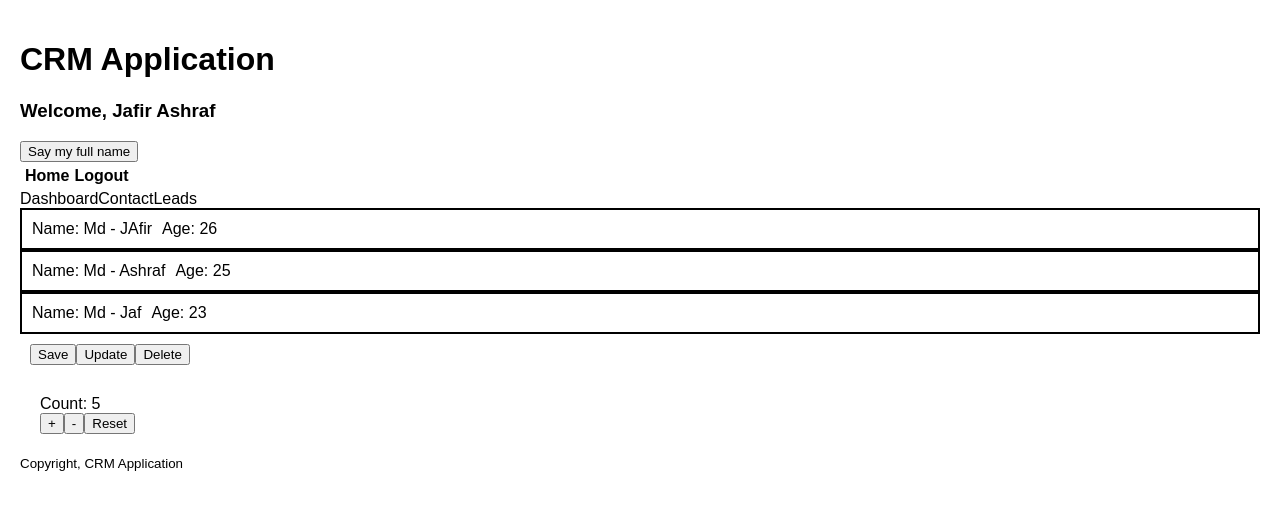
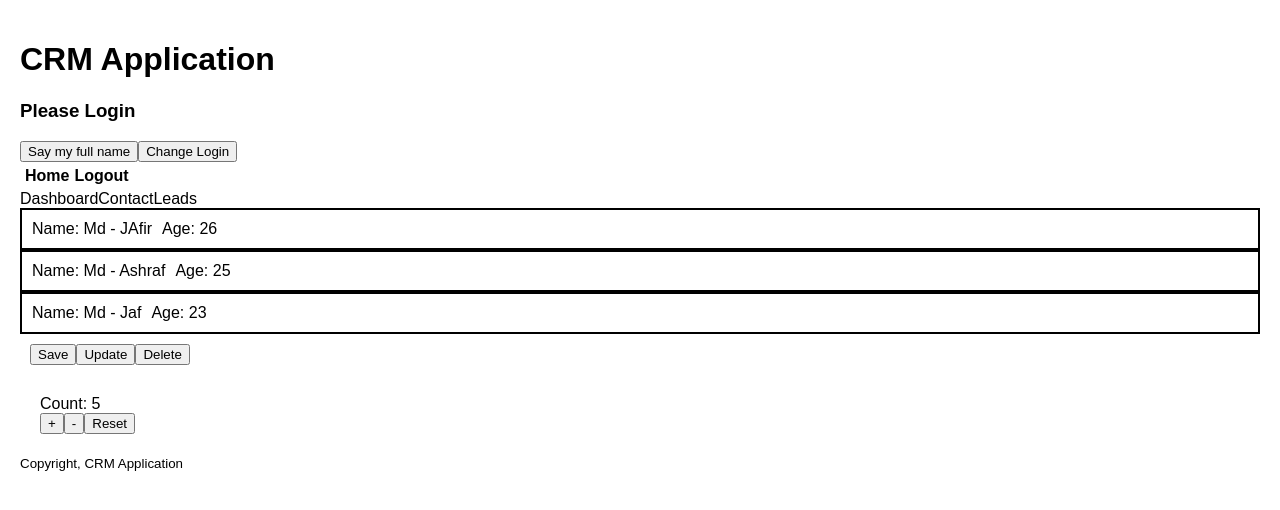
Before and after one commit to MdJafirAshraf/React-CRM-App, a React (Vite) app in the folder crm app/: page / in a window 1280 px wide. Shown: the top 510 px of the page. Built offline with nearby package versions, Linux system fonts and the light colour scheme.

Commit message:
learn conditional rendering

```diff
--- a/crm app/src/components/Header.jsx
+++ b/crm app/src/components/Header.jsx
@@ -2,7 +2,9 @@ import { useState } from "react";
 
 function HeaderFn(props) {
 
+    const isAdmin = true;
     const [myname, setName] = useState("Jafir");
+    const [isLoggedIn, setLogin] = useState(false);
 
     function sayname() {
         console.log("clicked");
@@ -12,13 +14,28 @@ function HeaderFn(props) {
         alert(`your name is ${myname}`);
     }
 
+
     return (
         <>
             <h1>CRM Application</h1>
-            <h3>Welcome, {props.name}</h3>
-            <button onClick={sayname}>
-                Say my full name
-            </button>
+            {
+                isLoggedIn
+                ? <h3>Welcome, {props.name}</h3>
+                : <h3>Please Login</h3>
+            }
+            {
+                isAdmin &&
+                <button onClick={sayname}>
+                    Say my full name
+                </button>
+            }
+            {
+                isAdmin &&
+                <button onClick={() => setLogin(!isLoggedIn)}>
+                    Change Login
+                </button>
+            }
+
         </>
     )
 }
```
